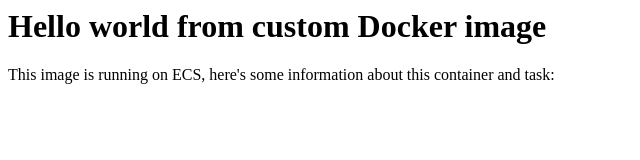
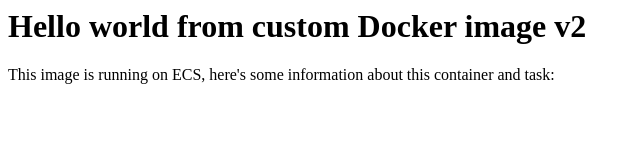
Before and after one commit to raheelwaqar/ecs-docker-deployment-codepipeline, a plain HTML site: page public-html/index.html in a window 1280 px wide. Shown: the full height of the page, 0-640 px from the left. Drawn offline with Linux system fonts and the light colour scheme.

Commit message:
Update index.html
Update index.html

```diff
--- a/public-html/index.html
+++ b/public-html/index.html
@@ -1,3 +1,3 @@
-<h1>Hello world from custom Docker image</h1>
+<h1>Hello world from custom Docker image v2</h1>
 
 <p>This image is running on ECS, here's some information about this container and task:</p>
```
